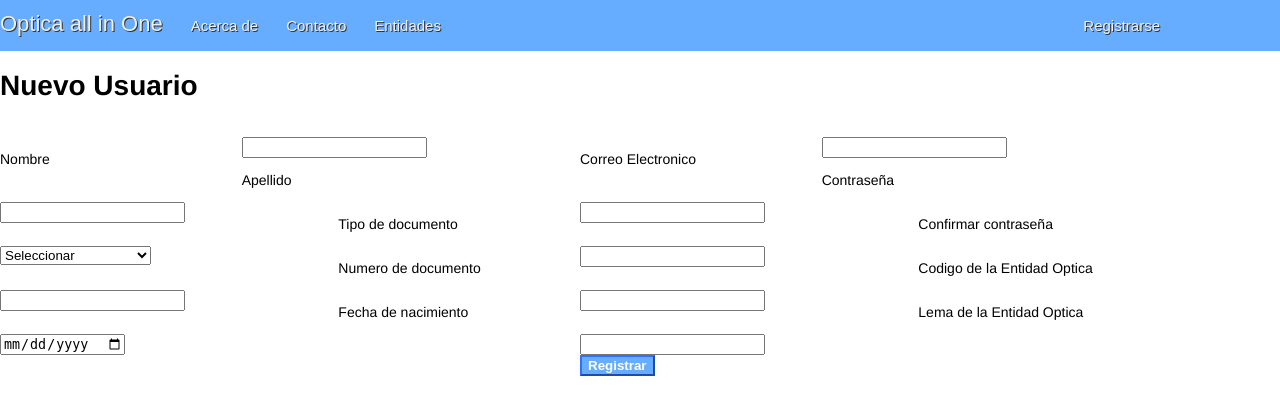
After one commit to JuanDVanegas/Optica, a PHP site: page /nuevoUsuarioFormulario1.php in a window 1280 px wide. The commit adds this page. Shown: the top 415 px of the page. Run offline with PHP 8.4, Linux system fonts and the light colour scheme.

Commit message:
Optica_1.1
Agregegar una nueva interfaz de registro forms

```diff
--- /dev/null
+++ b/nuevoUsuarioFormulario1.php
@@ -0,0 +1,174 @@
+<!DOCTYPE html PUBLIC "-//W3C//DTD XHTML 1.0 Transitional//EN" "http://www.w3.org/TR/xhtml1/DTD/xhtml1-transitional.dtd">
+<html xmlns="http://www.w3.org/1999/xhtml">
+<head>
+<meta http-equiv="Content-Type" content="text/html; charset=utf-8" />
+<title>Optical All in One</title>
+<link rel="stylesheet" href="css/style.css" type="text/css" />
+<script type="text/javascript" src="javascript/menu_responsive.js"></script>
+</head>
+<body>
+<div class="nav-bar">
+      <div class="container">
+        <div class="topnav" id="myTopnav">
+          <a href="index.php" style="font-size: 22px; padding: 10px 14px;">Optica all in One</a>
+          <a href="#about">Acerca de</a>
+          <a href="#contact">Contacto</a>
+          <a href="#news">Entidades</a>
+          <a class="float-right" href="nuevoUsuarioFormulario.php">Registrarse</a>
+          <a href="javascript:void(0);" class="icon" onclick="myFunction()"><img src="images/menu-icon.png" width="15" height="15"></a>
+      </div>
+      </div>
+    </div>
+	<?php
+    session_start();
+
+    if(isset($_SESSION["existDoc"]))
+    {
+        $ad = $_SESSION["existDoc"];
+        echo $ad;
+    }
+    if(isset($_SESSION["existMail"]))
+    {
+        $ad = $_SESSION["existMail"];
+        echo $ad;
+    }
+    if(isset($_SESSION["nonSelected"]))
+    {
+        $ad = $_SESSION["nonSelected"];
+        echo $ad;
+    }
+    ?>
+    <div class="body-content container">
+    	<div class="row">
+        	<div class="col-md-12">
+            	<h1>Nuevo Usuario</h1>
+            </div>
+        </div>
+        <br />
+    	<div class="row">
+        	<div class="col-md-6">
+                <div class="row">
+                	<label for="Nombre">
+                	<div class="col-md-5">
+                    	<p>Nombre</p>
+                    </div>
+                    <div class="col-md-7">
+                    	<input class="text-box" type="text" name="Nombre" id="textfield4" pattern="[A-Za-z]+" required/>
+                    </div>
+                </div>
+                <br />
+                <div class="row">
+                	<div class="col-md-5">
+                    	<p>Apellido</p>
+                    </div>
+                    <div class="col-md-7">
+                    	<input class="text-box" type="text" name="Apellidos" id="textfield5" pattern="[A-Za-z]+" required/>
+                    </div>
+                </div>
+                <br />
+                <div class="row">
+                	<label for="tipoDocumento">
+                	<div class="col-md-5">
+                    	<p>Tipo de documento<p>
+                    </div>
+                    <div class="col-md-7">
+                    	<select class="text-box"<?php
+			if(isset($_SESSION["nonSelected"]))
+			{echo"style='border-color:#FF0000;'";}
+			?> name="tipoDocumento" id="select">
+              <option value="Null"  selected="selected">Seleccionar</option>
+              <option value="Tarjeta de identidad">Tarjeta de identidad</option>
+              <option value="Cedula de ciudadania" >Cedula de ciudadania</option>
+              <option value="Cedula extrajera">Cedula extrajera</option>
+              <option value="Pasaporte">Pasaporte</option>
+              <option value="Libreta Militar">Libreta Militar</option>
+          </select>
+                    </div>
+                </div>
+                <br />
+                <div class="row">
+                	<div class="col-md-5">
+                    	<p>Numero de documento</p>
+                    </div>
+                    <div class="col-md-7">
+                    	<input class="text-box" type="text" name="Documento" id="textfield8" pattern="[0-9]+" required/>
+                    </div>
+                </div>
+                <br />
+                <div class="row">
+                	<div class="col-md-5">
+                    	<p>Fecha de nacimiento</p>
+                    </div>
+                    <div class="col-md-7">
+                    	<input class="text-box" type="date" name="Fecha" id="textfield7" />
+                    </div>
+                </div>
+                <br />
+            </div>
+            <div class="col-md-6">
+            	<div class="row">
+                	<div class="col-md-5">
+                    	<p>Correo Electronico</p>
+                    </div>
+                    <div class="col-md-7">
+                    	<input class="text-box" type="text" name="CorreoElectronico" id="textfield6" required/>
+                    </div>
+                </div>
+                <br />
+                <div class="row">
+                	<div class="col-md-5">
+                    	<p>Contraseña</p>
+                    </div>
+                    <div class="col-md-7">
+                    	<input class="text-box" type="password" name="Contrasena" id="textfield9" required/>
+                    </div>
+                </div>
+                <br />
+                <div class="row">
+                	<div class="col-md-5">
+                    	<p>Confirmar contraseña</p>
+                    </div>
+                    <div class="col-md-7">
+                    	<input class="text-box" type="password" name="Confirmar" id="textfield10" required/>
+                    </div>
+                </div>
+                <br />
+                <div class="row">
+                	<div class="col-md-5">
+                    	<p>Codigo de la Entidad Optica</p>
+                    </div>
+                    <div class="col-md-7">
+                    	<input class="text-box" type="password" name="codigo" id="textfield10" required/>
+                    </div>
+                </div>
+                <br />
+                <div class="row">
+                	<div class="col-md-5">
+                    	<p>Lema de la Entidad Optica</p>
+                    </div>
+                    <div class="col-md-7">
+                    	<input class="text-box" type="password" name="palabra" id="textfield10" required/>
+                    </div>
+                </div>
+                <br />
+            </div>
+            <br />
+        </div>
+        <div class="row">
+        	<div class="col-md-5"></div>
+            <div class="col-md-2">
+            	<input class="btn btn-primary" type="submit" name="registro" id="button2" value="Registrar" onclick="agregarMedico()" />
+            </div>
+            <div class="col-md-5"></div>
+        </div>
+    </div>
+    <?php
+        unset($_SESSION["existDoc"]);
+        unset($ad);
+        unset($_SESSION["existMail"]);
+        unset($_SESSION["nonSelected"]);
+    ?>
+</body>
+<footer>
+</footer>
+</html>
```
Also changed, not shown: nuevoUsuarioFormulario2.php (added, +155 -0 lines), nuevoUsuarioPaciente.php (+0 -64 lines), nuevoUsuarioRegistro1.php (added, +89 -0 lines), nuevoUsuarioRegistro2.php (added, +89 -0 lines), nuevoUsuarioRol.php (added, +60 -0 lines).
